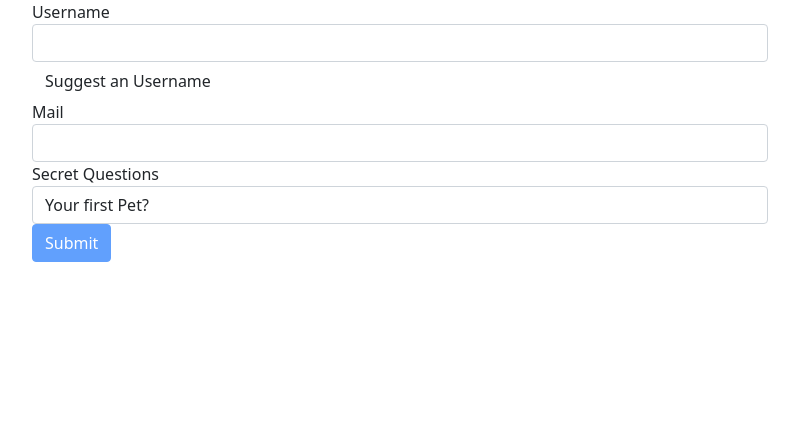
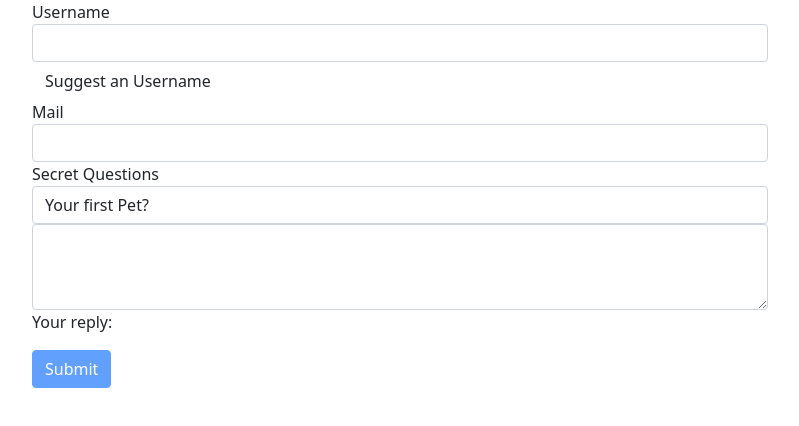
Before and after one commit to jmguevarra/angular-forms, an Angular app: page / in a window 1280 px wide. Shown: the top 426 px of the page, without its empty margins (50-849 px from the left). Built offline with nearby package versions, Linux system fonts and the light colour scheme.

Commit message:
two way binding [(ngModel)] directive

```diff
--- a/src/app/app.component.html
+++ b/src/app/app.component.html
@@ -42,6 +42,15 @@
           </select>
           <!-- [ngModel]="defaultQuestion" *** is a variable from its component ts using single binding/display value of [ngModel] -->
         </div>
+        <div class="form-group">
+          <textarea
+            class="form-control"
+            name="questionAnswer"
+            rows="3"
+            [(ngModel)]="answer"></textarea>
+            <!--  [(ngModel)]="answer" *** is a two way binding wherein you get data from answer and then displays is at the same time -->
+        </div>
+        <p> Your reply: {{ answer }}</p>
         <button
           class="btn btn-primary"
           type="submit"
--- a/src/app/app.component.ts
+++ b/src/app/app.component.ts
@@ -10,6 +10,7 @@ export class AppComponent {
   @ViewChild('f') signUpForm: NgForm;
   title = 'angular-forms';
   defaultQuestion  = 'pet';
+  answer = '';
 
 
 
```
